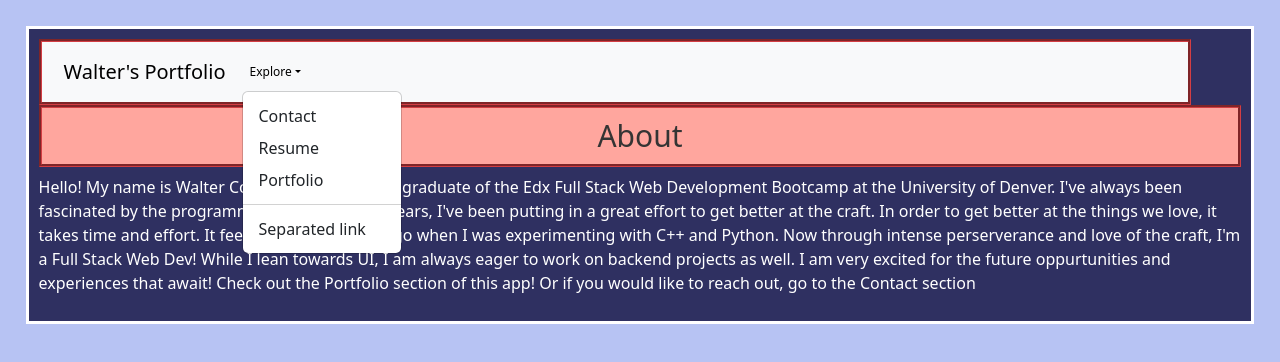
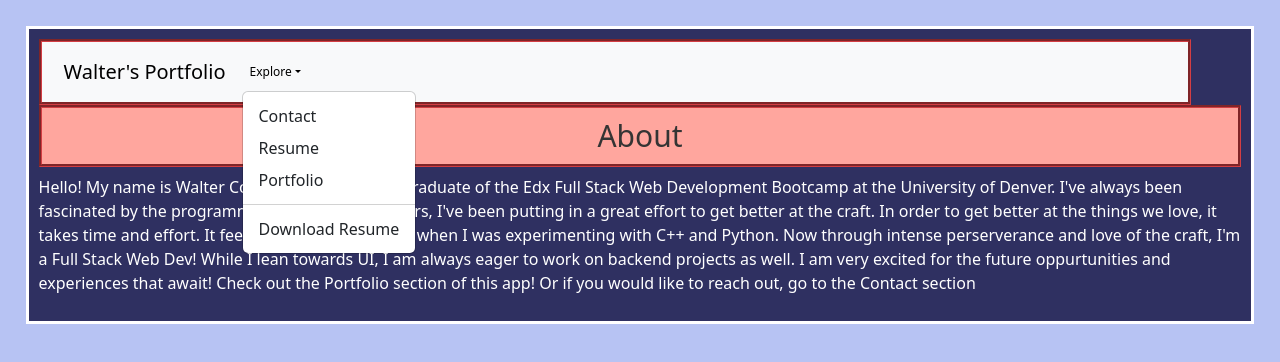
Before and after one commit to Walter-Conwell/react-portfolio, a React (Create React App) app: page / in a window 1280 px wide. Both pictures are taken after a click on the button "Explore". Shown: the top 362 px of the page. Built offline with nearby package versions, Linux system fonts and the light colour scheme.

Commit message:
fixed navbar links.

```diff
--- a/src/Components/Navigation.js
+++ b/src/Components/Navigation.js
@@ -17,13 +17,13 @@ function Navigation() {
             {/* <Nav.Link href="#Portfolio">Portfolio</Nav.Link> */}
             {/* <Nav.Link href="#link">Link</Nav.Link> */}
             <NavDropdown title="Explore" id="basic-nav-dropdown">
-              <NavDropdown.Item href="./Footer">Contact</NavDropdown.Item>
-              <NavDropdown.Item href="./Resume">Resume</NavDropdown.Item>
+              <NavDropdown.Item href="/Footer">Contact</NavDropdown.Item>
+              <NavDropdown.Item href="/Resume">Resume</NavDropdown.Item>
               {/* below, portfolio link is working! */}
-              <NavDropdown.Item href="./Portfolio">Portfolio</NavDropdown.Item>
+              <NavDropdown.Item href="/Portfolio">Portfolio</NavDropdown.Item>
               <NavDropdown.Divider />
               <NavDropdown.Item href="#action/3.4">
-                Separated link
+                Download Resume
               </NavDropdown.Item>
             </NavDropdown>
           </Nav>
```
